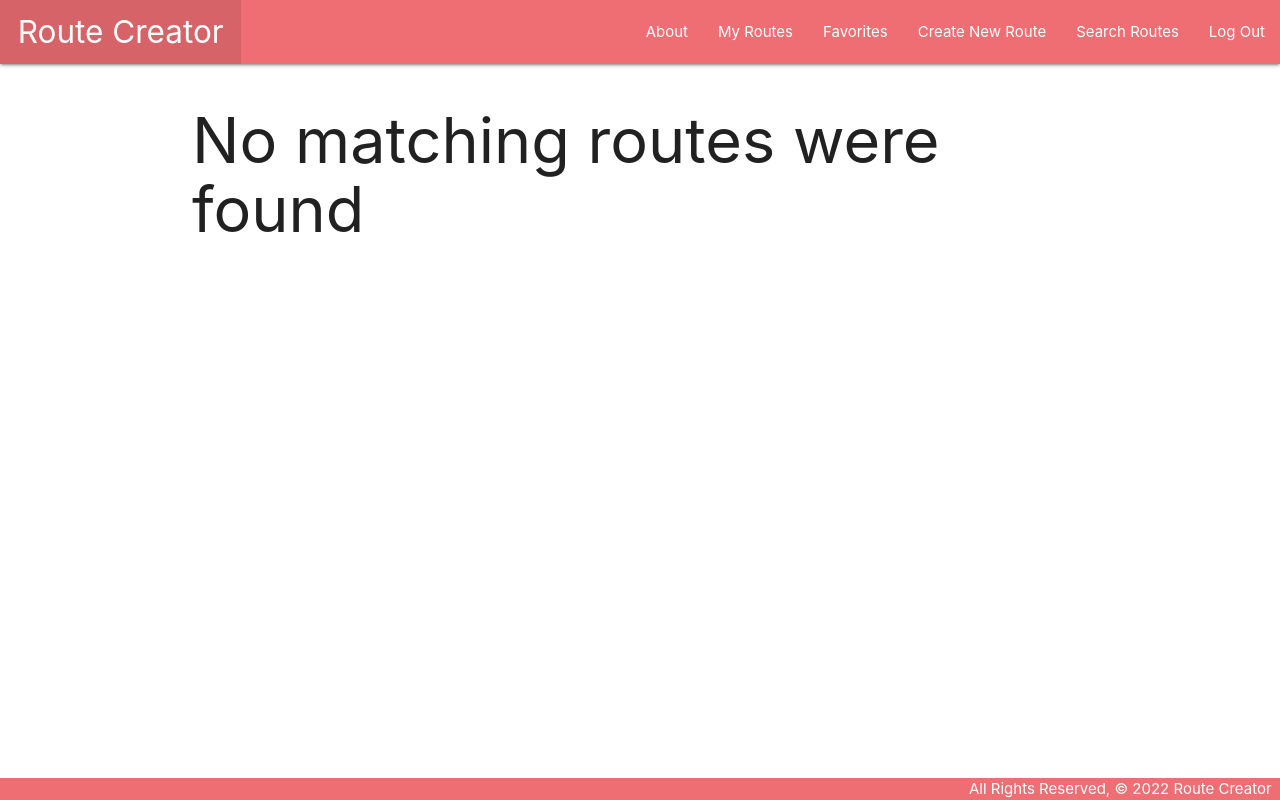
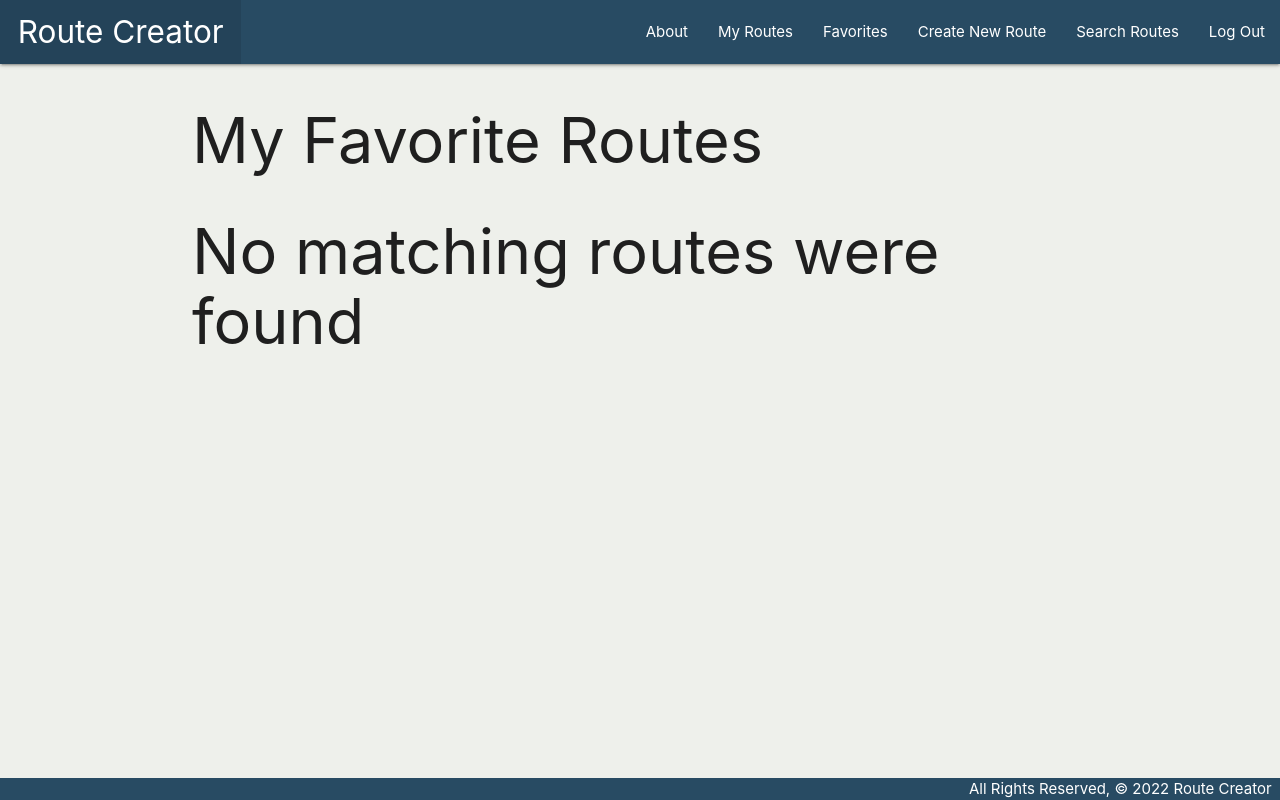
Before and after one commit to cjc027/project3, a Django app: page /favorites/ in a window 1280 px wide. Run offline with Django 4.2, Linux system fonts and the light colour scheme; the visitor is signed in with stand-in values (Sample User, id 1); data that the repository does not hold is empty.

Commit message:
add styling

```diff
--- a/routecreator/main_app/static/css/style.css
+++ b/routecreator/main_app/static/css/style.css
@@ -2,13 +2,47 @@ body {
   display: flex;
   min-height: 100vh;
   flex-direction: column;
+  background-color: #eef0eb;
 }
 
-main {
+main.container {
   flex: 1 0 auto;
 }
 
 footer.page-footer {
   padding-top: 0;
+  margin-top: 150px;
   text-align: right;
+  background-color: #284b63;
 }
+
+nav {
+  background-color: #284b63;
+}
+
+#details {
+  color: #153243;
+}
+
+label {
+  color: #153243;
+  font-size: 1rem;
+}
+
+textarea {
+  height: 10rem;
+}
+
+.btn {
+  background-color: #284B63;
+
+}
+
+.btn:hover {
+  background-color: #d16909;
+}
+#favorite {
+  background: none;
+  border: none;
+  font-size: 20px;
+}
--- a/routecreator/main_app/templates/favorites.html
+++ b/routecreator/main_app/templates/favorites.html
@@ -1,29 +1,32 @@
-{% extends 'base.html' %}
+{% extends 'base.html' %} {% block content %}
+<h1>My Favorite Routes</h1>
 
+<div class="row">
+  {% if favorites %} {% for favorite in favorites %}
 
-
-{% block content %}
-
-<div class='row'>
-
-    {% if favorites %}
-        {% for favorite in favorites %}
-
-        <a href="{% url 'detail' favorite.route.id %}">
+  <a id="details" href="{% url 'detail' favorite.route.id %}">
     <div class="card">
       <div class="card-content">
-                <span class="card-title">{{ favorite.name }}</span>
-                <p>Name: {{ favorite.route.name }}</p>
-                <p>Starting Location: {{favorite.route.city}}, {{favorite.route.state}}, {{favorite.route.country}}</p>
+        <span class="card-title">{{ favorite.route.name }}
+          {% if favorite.route.mode_of_transport == 'B' %}
+          <i class="material-icons">directions_bike</i>
+          {% else %}
+          <i class="material-icons">directions_run</i>
+          {% endif %}
+        </span>
+
+        <p>
+          {{favorite.route.city}}, {{favorite.route.state}},
+          {{favorite.route.country}}
+        </p>
+        <img class="responsive-img" src="{{ favorite.route.photo_set.first.url }}" />
       </div>
     </div>
   </a>
-        {% endfor %}
-    {% else %}
+  {% endfor %} {% else %}
   <h1>No matching routes were found</h1>
 
   {% endif %}
-
 </div>
 
 {% endblock content %}
--- a/routecreator/main_app/templates/main_app/route_form.html
+++ b/routecreator/main_app/templates/main_app/route_form.html
@@ -13,7 +13,9 @@
     <!-- Render the inputs inside of <tr>s & <td>s -->
     {{ form.as_table }}
   </table>
-  <input type="submit" value="Submit!" class="btn" />
+  <br>
+  <input type="submit" value="Submit!" class="btn right" />
+  <br>
 </form>
 
 
```
Also changed, not shown: routecreator/main_app/templates/routes/detail.html (+5 -6 lines), routecreator/main_app/templates/routes/index.html (+24 -11 lines). Lines whose indentation alone changed are shown as unchanged.
